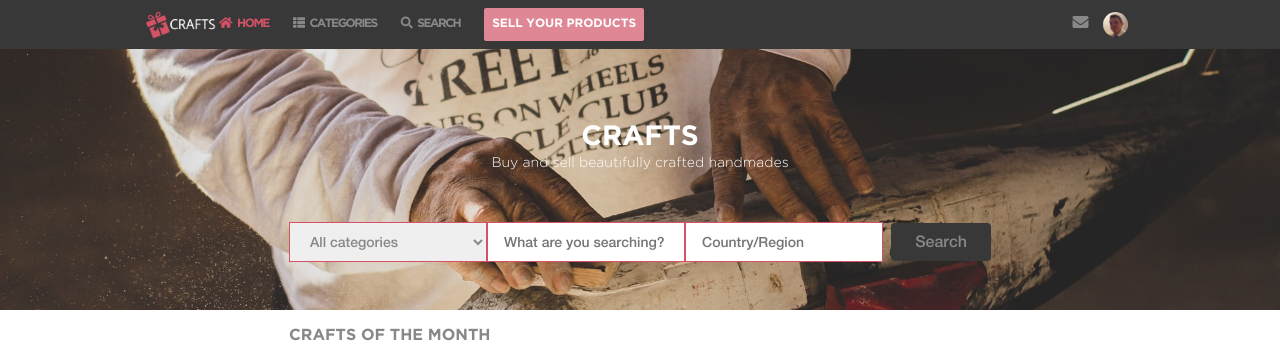
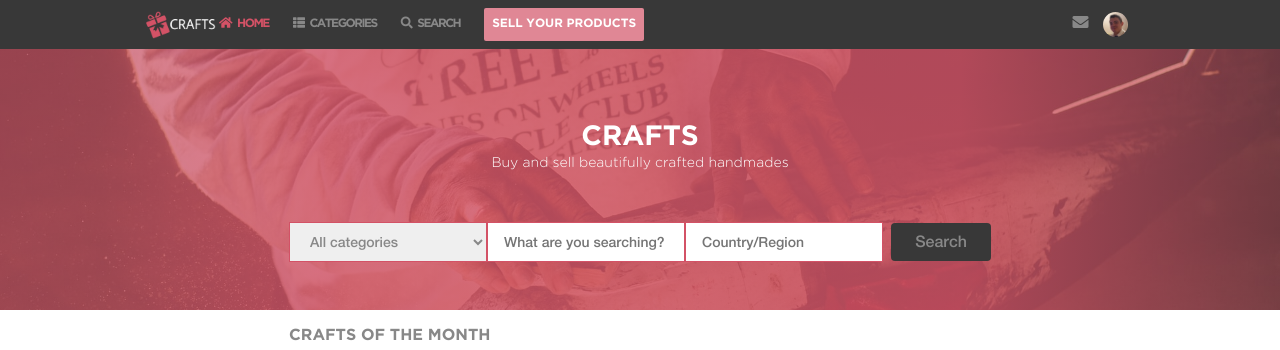
Before and after one commit to cristianCeamatu/microverse-HTML-CSS-capstone-project-online-shop-for-electronics, a website: page index.html in a window 1280 px wide. Shown: the top 350 px of the page. Drawn offline with nearby package versions, Linux system fonts and the light colour scheme.

Commit message:
Background image bug in githack

```diff
--- a/styles/scss/app.scss
+++ b/styles/scss/app.scss
@@ -144,7 +144,7 @@ img {
 /* Showcase */
 .showcase {
   background: rgb(211, 82, 102);
-  background: url("/img/showcase.jpg");
+  background: linear-gradient(270deg, rgba(211, 82, 102, 0.40379901960784315) 0%, rgba(211, 82, 102, 0.804359243697479) 25%, rgba(211, 82, 102, 0.8015581232492998) 75%, rgba(211, 82, 102, 0.6334908963585435) 92%), url("../../img/showcase.jpg");
   background-repeat: no-repeat;
   background-position: center center;
   background-size: cover;
```
Also changed, not shown: styles/app.css.
